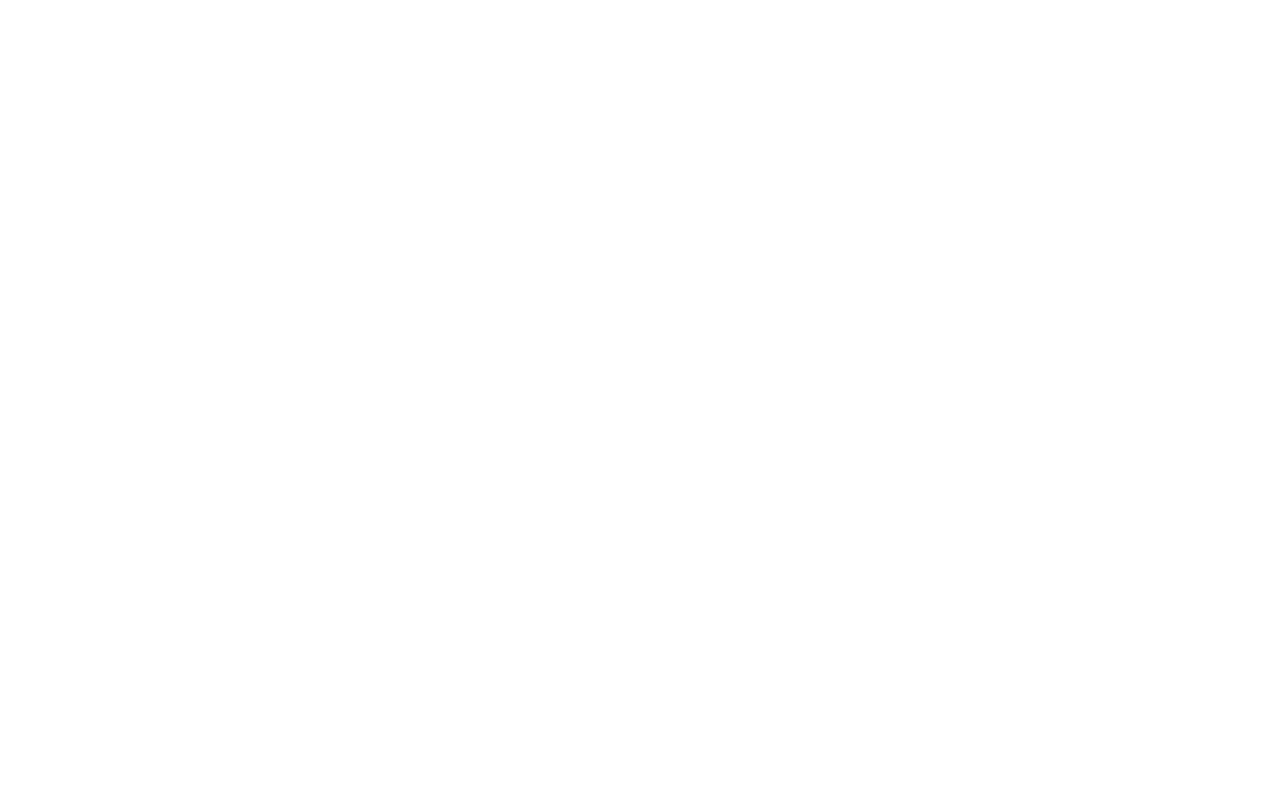
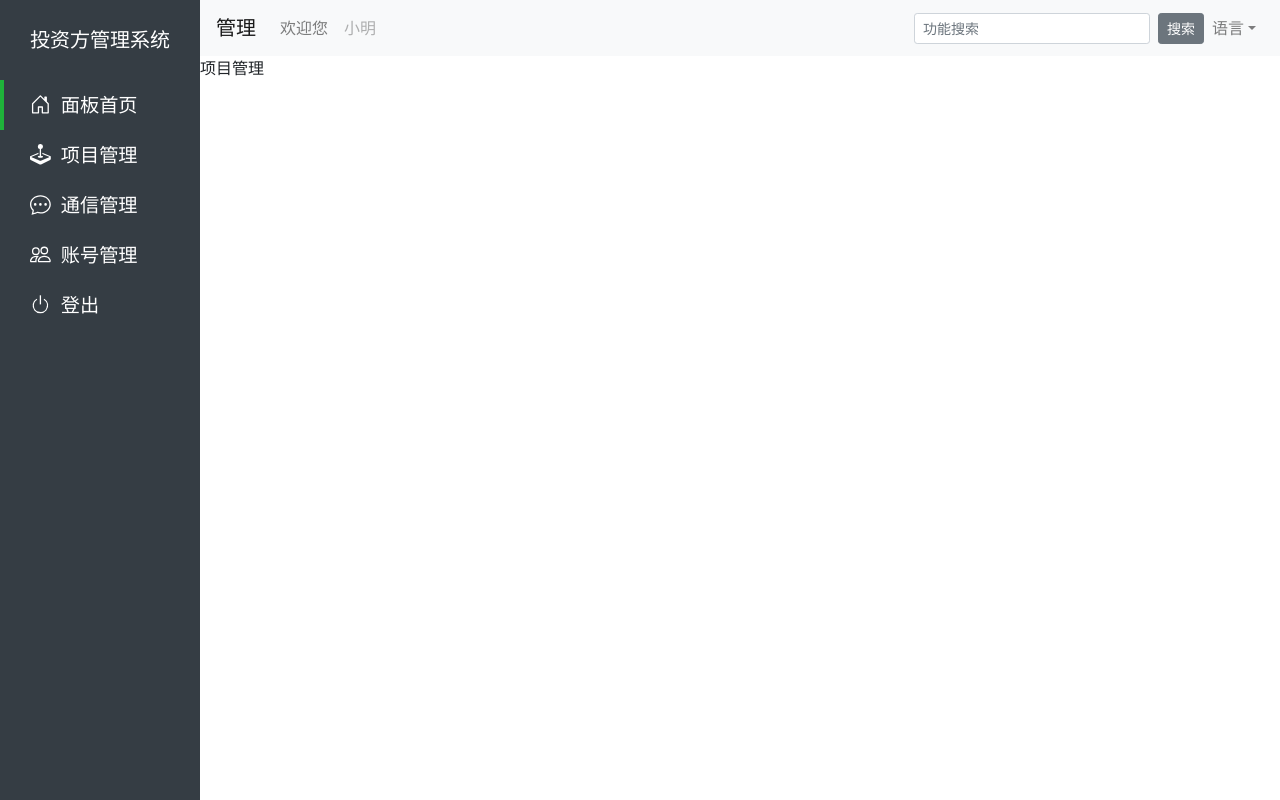
Before and after one commit to zqqqqz2000/intelligent-construction-front, a Vue app: page /index/project-manage in a window 1280 px wide. Built offline with nearby package versions, Linux system fonts and the light colour scheme.

Commit message:
project skeleton done, with sidebar and header

```diff
--- /dev/null
+++ b/src/components/IndexHeader.vue
@@ -0,0 +1,41 @@
+<template>
+  <div>
+    <b-navbar toggleable="lg" type="light" variant="light">
+      <b-navbar-brand href="#">管理</b-navbar-brand>
+
+      <b-navbar-toggle target="nav-collapse"></b-navbar-toggle>
+
+      <b-collapse id="nav-collapse" is-nav>
+        <b-navbar-nav>
+          <b-nav-item href="#">欢迎您</b-nav-item>
+          <b-nav-item href="#" disabled>小明</b-nav-item>
+        </b-navbar-nav>
+
+        <!-- Right aligned nav items -->
+        <b-navbar-nav class="ml-auto">
+          <b-nav-form>
+            <b-form-input size="sm" class="mr-sm-2" placeholder="功能搜索"></b-form-input>
+            <b-button size="sm" class="my-2 my-sm-0" type="submit">搜索</b-button>
+          </b-nav-form>
+
+          <b-nav-item-dropdown text="语言" right>
+            <b-dropdown-item href="#">EN</b-dropdown-item>
+            <b-dropdown-item href="#">CN</b-dropdown-item>
+            <b-dropdown-item href="#">RU</b-dropdown-item>
+            <b-dropdown-item href="#">FA</b-dropdown-item>
+          </b-nav-item-dropdown>
+        </b-navbar-nav>
+      </b-collapse>
+    </b-navbar>
+  </div>
+</template>
+
+<script>
+export default {
+  name: "IndexHeader"
+}
+</script>
+
+<style scoped>
+
+</style>
--- /dev/null
+++ b/src/components/SideBar.vue
@@ -0,0 +1,73 @@
+<template>
+  <div class="sidebar">
+    <slot name="header"></slot>
+    <div v-for="item in data" :key="item.name" class="item"
+         @click="currActive = item.name; firstActive_ = ''; item.click()"
+         :class="{active: currActive === item.name || firstActive_ === item.name}">
+      <div class="icon">
+        <b-icon :icon="item.icon" font-scale="1.3"></b-icon>
+      </div>
+      <div class="name">
+        {{ item.name }}
+      </div>
+    </div>
+  </div>
+</template>
+
+<script>
+export default {
+  name: "SideBar",
+  props: ['data', 'firstActive'],
+  data() {
+    return {
+      currActive: '',
+      firstActive_: this.firstActive
+    }
+  }
+}
+</script>
+
+<style scoped>
+.active::before {
+  content: '';
+  width: 4px;
+  height: 50px;
+  position: absolute;
+  background-color: #1fb33a;
+  display: inline-block;
+  left: 0;
+}
+
+.sidebar {
+  float: left;
+  width: 200px;
+  height: 100vh;
+  background-color: #353d44;
+  display: inline-block;
+}
+
+.item {
+  transition: .5s;
+  height: 50px;
+  line-height: 50px;
+  color: white;
+  /*text-align: center;*/
+  padding-left: 30px;
+  cursor: pointer;
+}
+
+.item:hover {
+  background-color: #2c3138;
+}
+
+.icon {
+  display: inline-block;
+  margin-right: 10px;
+}
+
+.name {
+  display: inline-block;
+  font-size: 1.2em;
+  font-weight: 500;
+}
+</style>
--- a/src/router/index.js
+++ b/src/router/index.js
@@ -1,6 +1,9 @@
 import Vue from 'vue'
 import VueRouter from 'vue-router'
-import Login from '../views/Login'
+import Login from '@/views/Login'
+import Index from '@/views/Index'
+import DashBoard from "@/views/IndexSub/DashBoard";
+import ProjectManage from "@/views/IndexSub/ProjectManage";
 
 Vue.use(VueRouter)
 
@@ -9,6 +12,23 @@
     path: '/login',
     name: 'Login',
     component: Login
+  },
+  {
+    path: '/index',
+    name: 'Index',
+    component: Index,
+    children: [
+      {
+        path: 'dash-board',
+        name: 'DashBoard',
+        component: DashBoard,
+      },
+      {
+        path: 'project-manage',
+        name: 'ProjectManage',
+        component: ProjectManage,
+      }
+    ]
   }
 ]
 
--- /dev/null
+++ b/src/views/Index.vue
@@ -0,0 +1,85 @@
+<template>
+  <div>
+    <side-bar :data="sideBarItems" first-active="面板首页">
+      <template v-slot:header>
+        <div class="header">
+          投资方管理系统
+        </div>
+      </template>
+    </side-bar>
+    <main-header class="main-header"></main-header>
+    <div class="main-container">
+      <router-view></router-view>
+    </div>
+  </div>
+</template>
+
+<script>
+import SideBar from "@/components/SideBar";
+import IndexHeader from "@/components/IndexHeader";
+
+export default {
+  name: "Index",
+  components: {
+    'side-bar': SideBar,
+    'main-header': IndexHeader,
+  },
+  data() {
+    return {
+      sideBarItems: [
+        {
+          name: '面板首页',
+          icon: 'house-door',
+          click: () => {
+            this.$router.push('/index/dash-board')
+          }
+        },
+        {
+          name: '项目管理',
+          icon: 'joystick',
+          click: () => {
+            this.$router.push('/index/project-manage')
+          }
+        },
+        {
+          name: '通信管理',
+          icon: 'chat-dots',
+          click: () => {
+            this.$router.push('/login')
+          }
+        },
+        {
+          name: '账号管理',
+          icon: 'people',
+          click: () => {
+            this.$router.push('/login')
+          }
+        },
+        {
+          name: '登出',
+          icon: 'power',
+          click: () => {
+            this.$router.push('/login')
+          }
+        },
+      ]
+    }
+  },
+}
+</script>
+
+<style scoped>
+.main-container {
+  display: inline-block;
+  top: 0;
+  height: 100%;
+}
+
+.header {
+  color: white;
+  height: 80px;
+  line-height: 80px;
+  text-align: center;
+  font-size: 20px;
+}
+</style>
--- /dev/null
+++ b/src/views/IndexSub/DashBoard.vue
@@ -0,0 +1,13 @@
+<template>
+  <div>面板</div>
+</template>
+
+<script>
+export default {
+  name: "DashBoard"
+}
+</script>
+
+<style scoped>
+
+</style>
--- /dev/null
+++ b/src/views/IndexSub/ProjectManage.vue
@@ -0,0 +1,15 @@
+<template>
+  <div>
+    项目管理
+  </div>
+</template>
+
+<script>
+export default {
+  name: "ProjectManage"
+}
+</script>
+
+<style scoped>
+
+</style>
--- a/src/views/Login.vue
+++ b/src/views/Login.vue
@@ -15,7 +15,7 @@
               <b-input-group-prepend is-text>
                 <b-icon icon="people"></b-icon>
               </b-input-group-prepend>
-              <b-form-input placeholder="用户名"></b-form-input>
+              <b-form-input placeholder="用户名" v-model="username"></b-form-input>
             </b-input-group>
           </b-form-group>
 
@@ -25,14 +25,14 @@
               <b-input-group-prepend is-text>
                 <b-icon icon="key"></b-icon>
               </b-input-group-prepend>
-              <b-form-input type="password" placeholder="密码"></b-form-input>
+              <b-form-input type="password" placeholder="密码" v-model="password"></b-form-input>
             </b-input-group>
           </b-form-group>
         </b-card-text>
 
         <!--登录按钮-->
         <b-form-group>
-          <b-button variant="success" style="width: 100%">
+          <b-button variant="success" style="width: 100%" @click="login">
             登录
           </b-button>
         </b-form-group>
@@ -42,8 +42,39 @@
 </template>
 
 <script>
+import {api} from "@/utils";
+
 export default {
-  name: 'Login'
+  name: 'Login',
+  data() {
+    return {
+      username: '',
+      password: '',
+    }
+  },
+  methods: {
+    login() {
+      api.bind(this)('/login/web_login', {
+        username: this.username,
+        password: this.password,
+      }, response => {
+        let data = response.data;
+        if (!data.success) {
+          this.$bvModal.msgBoxOk('用户名或密码错误，请核对后输入', {
+            title: '登录失败',
+            size: 'sm',
+            buttonSize: 'sm',
+            okVariant: 'danger',
+            headerClass: 'p-2 border-bottom-0',
+            footerClass: 'p-2 border-top-0',
+            centered: true
+          });
+        } else {
+          this.$router.push('/index/dash-board');
+        }
+      })
+    }
+  }
 }
 </script>
 
@@ -62,7 +93,7 @@
   position: fixed;
   width: 100vw;
   height: 100vh;
-  filter:blur(3px);
+  filter: blur(3px);
   background-size: cover;
   background-repeat: no-repeat;
   background-image: url("../assets/images/background.png");
```
